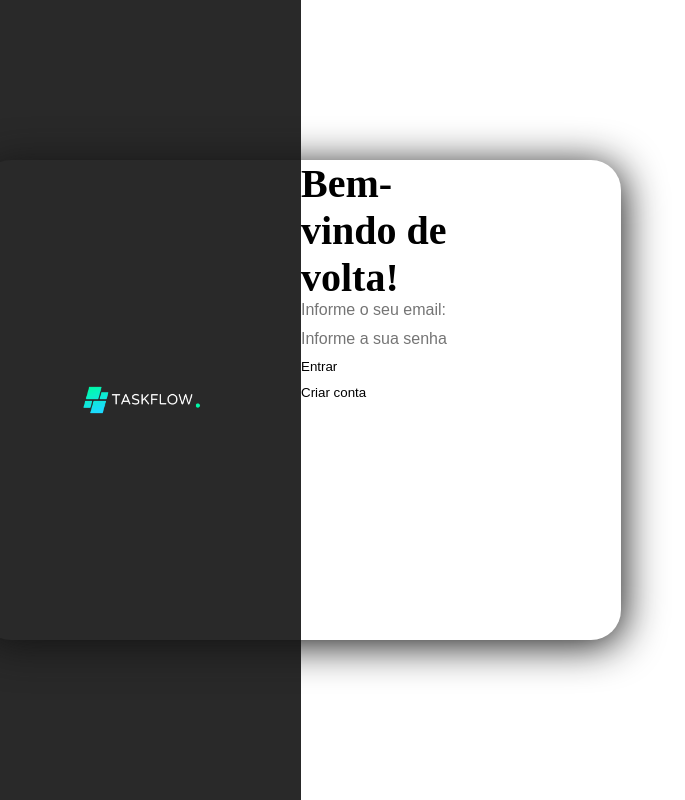
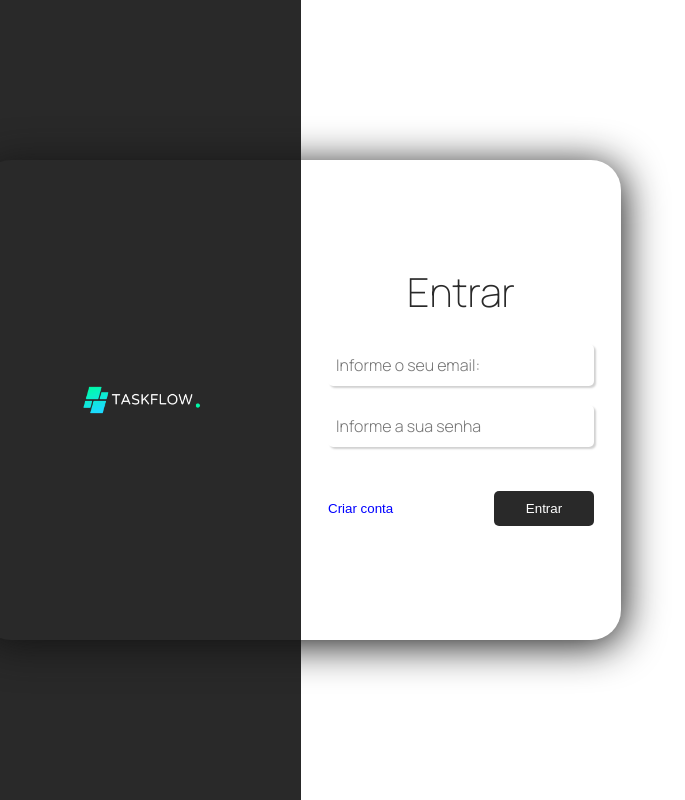
Before and after one commit to caamag/taskflow, a React (Vite) app: page /login in a window 1280 px wide. Shown: the whole page, without its empty margins (339-1024 px from the left). Built offline with nearby package versions, Linux system fonts and the light colour scheme; no server answers.

Commit message:
tifnalizadno css dos forms de login e register

```diff
--- a/index.html
+++ b/index.html
@@ -5,6 +5,12 @@
   <meta charset="UTF-8" />
   <meta name="viewport" content="width=device-width, initial-scale=1.0" />
   <title>TaskFlow</title>
+
+  <!--fonts-->
+  <link rel="preconnect" href="https://fonts.googleapis.com">
+  <link rel="preconnect" href="https://fonts.gstatic.com" crossorigin>
+  <link href="https://fonts.googleapis.com/css2?family=Manrope:wght@200..800&display=swap" rel="stylesheet">
+
 </head>
 
 <body>
--- a/src/index.css
+++ b/src/index.css
@@ -6,6 +6,10 @@
 html {
     scroll-behavior: smooth;
     font-size: 62.5%;
+    font-family: "Manrope", sans-serif;
+    font-optical-sizing: auto;
+    font-weight: 400;
+    font-style: normal;
 }
 
 .container {
@@ -40,4 +44,6 @@ button {
     background: none;
     border: none;
     cursor: pointer;
+    border-radius: 5px;
+    transition: 150ms;
 }
--- a/src/pages/login/loginPage/loginPage.css
+++ b/src/pages/login/loginPage/loginPage.css
@@ -0,0 +1,72 @@
+.login-content {
+    width: 90% !important;
+    margin: 0 auto;
+    display: flex;
+    flex-direction: column;
+    justify-content: center;
+}
+
+.login-content form {
+    display: flex;
+    flex-direction: column;
+    align-items: center;
+}
+
+.login-content h1 {
+    font-weight: 250;
+    color: rgb(41, 41, 41);
+    margin-bottom: 20px;
+}
+
+.login-content input {
+    width: 250px;
+    margin-top: 5px;
+    padding: 10px 8px;
+    background-color: white;
+    box-shadow: 2px 2px 2px rgb(209, 209, 209);
+    font-family: "Manrope", sans-serif;
+    font-optical-sizing: auto;
+    font-weight: 300;
+    font-style: normal;
+    border-radius: 5px;
+    transition: 150ms;
+}
+
+.login-content input:focus {
+    border: solid 1px rgb(41, 41, 41);
+}
+
+.btn-divider {
+    display: flex;
+    justify-content: space-between;
+    width: 250px !important;
+    height: 35px !important;
+    padding: 10px 8px;
+    margin-top: 20px;
+    position: relative;
+}
+
+.login-btn {
+    position: absolute;
+    right: 0px;
+    width: 100px;
+    height: 35px;
+    color: white;
+    background-color: rgb(41, 41, 41);
+}
+
+.login-btn:hover {
+    width: 110px;
+}
+
+.change-form-btn {
+    position: absolute;
+    left: 0px;
+    height: 35px;
+    color: blue;
+}
+
+.change-form-btn:hover {
+    background-color: rgb(90, 135, 224, 0.2);
+    padding: 0px 10px;
+}
--- a/src/pages/login/loginPage/loginPage.jsx
+++ b/src/pages/login/loginPage/loginPage.jsx
@@ -16,21 +16,22 @@ const LoginPage = ({ setLogin }) => {
 
     return <div className='login-content'>
         <form onSubmit={handleSubmit}>
-            <h1>Bem-vindo de volta!</h1>
+            <h1>Entrar</h1>
 
             <input type="email"
                 placeholder='Informe o seu email:'
                 value={email}
-                onChange={(e) => { setEmail(e.target.value) }} /><br /><br />
+                onChange={(e) => { setEmail(e.target.value) }} /><br />
 
             <input type="password"
                 placeholder='Informe a sua senha'
                 value={pass}
-                onChange={(e) => { setPass(e.target.value) }} /><br /><br />
+                onChange={(e) => { setPass(e.target.value) }} /><br />
 
-            <button type='submit'>Entrar</button><br /><br />
-
-            <button onClick={() => { setLogin(false) }}>Criar conta</button>
+            <div className='btn-divider'>
+                <button className='change-form-btn' onClick={() => { setLogin(false) }}>Criar conta</button>
+                <button type='submit' className='login-btn'>Entrar</button><br />
+            </div>
 
         </form>
     </div>
--- a/src/pages/login/registerPage/register.jsx
+++ b/src/pages/login/registerPage/register.jsx
@@ -1,5 +1,3 @@
-import './register.css'
-
 import { useEffect, useState } from 'react';
 import { useAuthentication } from '../../../hooks/useAuthentication';
 
@@ -53,9 +51,10 @@ const Register = ({ setLogin }) => {
                 required
                 onChange={(e) => { setPass(e.target.value) }} /><br /><br />
 
-            <button type='submit'>Criar conta</button><br /><br />
-
-            <button onClick={() => { setLogin(true) }}>Ja tenho conta</button>
+            <div className='btn-divider'>
+                <button className='change-form-btn' onClick={() => { setLogin(true) }}>Ja tenho conta</button>
+                <button type='submit' className='login-btn'>Criar conta</button><br /><br />
+            </div>
 
         </form>
     </div>
```
Also changed, not shown: src/pages/login/registerPage/register.css (deleted).
